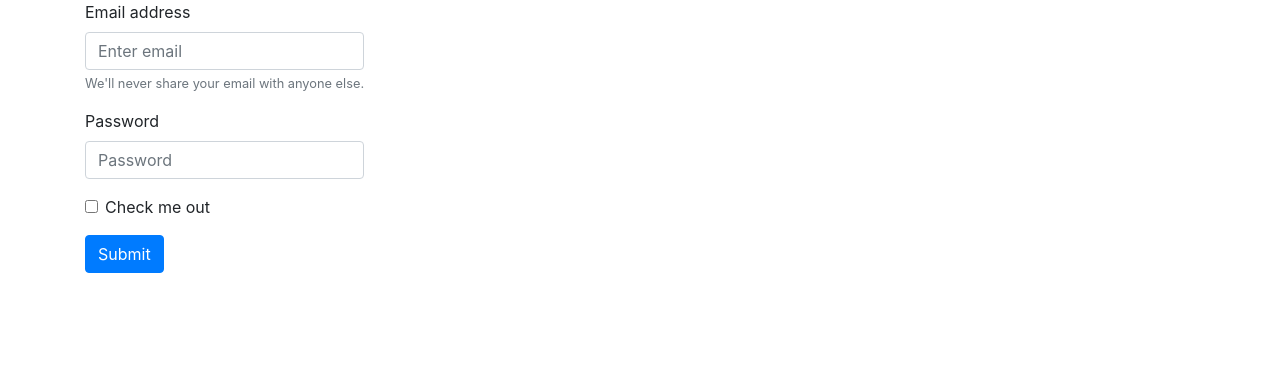
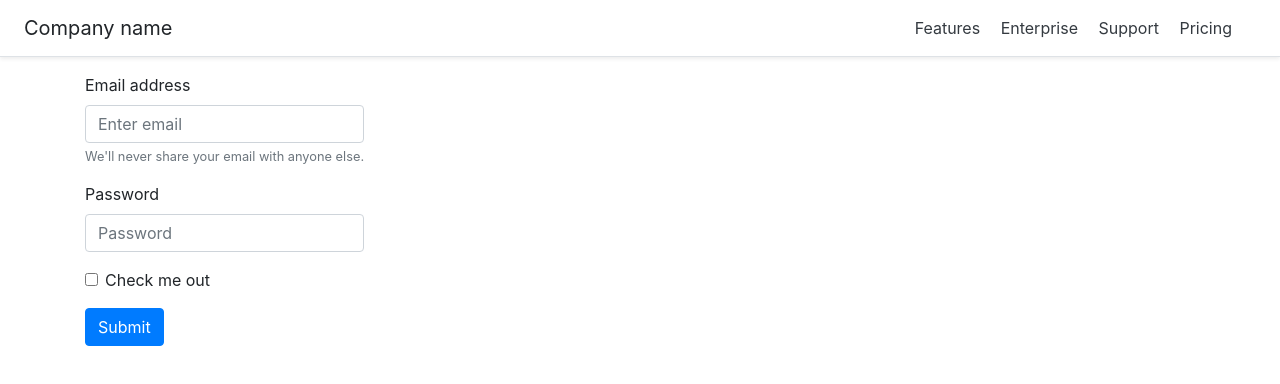
Before and after one commit to mikelmah/SMCWEB3, a plain HTML site: page week_five/index.html in a window 1280 px wide. Drawn offline with nearby package versions, Linux system fonts and the light colour scheme.

Commit message:
+ nav
inserting navbar and edit it

```diff
--- a/week_five/index.html
+++ b/week_five/index.html
@@ -14,6 +14,16 @@
 </head>
 
 <body>
+        <div class="d-flex flex-column flex-md-row align-items-center p-3 px-md-4 mb-3 bg-white border-bottom shadow-sm">
+                <h5 class="my-0 mr-md-auto font-weight-normal">Company name</h5>
+                <nav class="my-2 my-md-0 mr-md-3">
+                  <a class="p-2 text-dark" href="#">Features</a>
+                  <a class="p-2 text-dark" href="#">Enterprise</a>
+                  <a class="p-2 text-dark" href="#">Support</a>
+                  <a class="p-2 text-dark" href="#">Pricing</a>
+                </nav>
+              </div>
+        </div>
     <div class="container">
         <div class="col">
             <div class="row">
```
